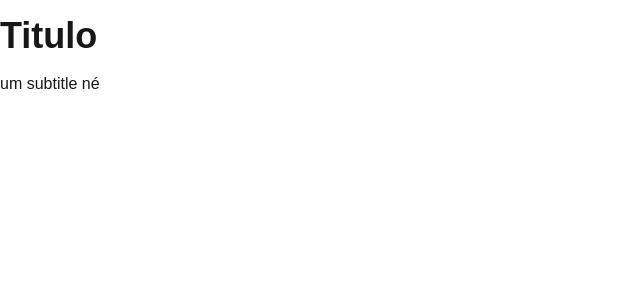
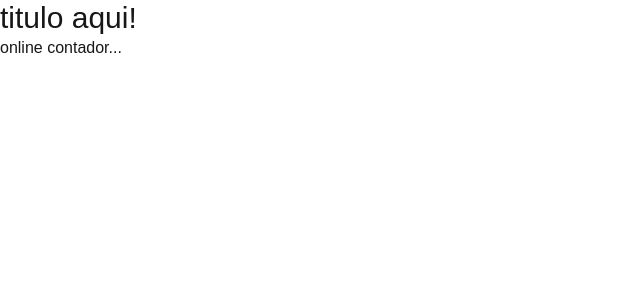
Before and after one commit to joaodlouro/React-Type-docs, a Next.js app in the folder form-zod/: page / in a window 1280 px wide. Shown: the top 300 px of the page, without its empty margins (0-640 px from the left). Built offline with nearby package versions, Linux system fonts and the light colour scheme.

Commit message:
nem components header/OnlineUser

```diff
--- a/form-zod/src/app/page.tsx
+++ b/form-zod/src/app/page.tsx
@@ -1,53 +1,16 @@
 "use client"
 
+import {Header} from "@/components/Header"
 import React from "react";
 
 
-
-const Subtitle = ({ label }: {label: string}) => {
-
-  return (
-   <p>{label}</p>
-   );
-};
-
-
-const Title = ({ label }: {label: string}) => {
-
-  return(
-  <h1 className="text-4xl font-bold my-4">{label}</h1>
-  );
-}
-                                      //type no iten⬇️!!
-
-const Headers = ({title, subtitle}: {title:string, subtitle: string;} ) =>{
-
-return(
-
-  <h1>
-    <Title label={title}/>
-    <Subtitle label={subtitle}/>
-
-  </h1>
-);
-
-};
-
-
-const Page = () =>{
-
-  const PageInfo ={
-    title:'Titulo',
-    subtitle: 'um subtitle né'
-  };
-
+const Page = () => {
 
   return(
     <div className="container mx-auto">
-      <Headers title={PageInfo.title} subtitle={PageInfo.subtitle} />
+    <Header />
     </div>
-
   );
-}
+};
 
 export default Page;
--- /dev/null
+++ b/form-zod/src/components/Header.tsx
@@ -0,0 +1,11 @@
+import { OnlineUsers } from "./OnlineUsers";
+
+export const Header= () => {
+  return(
+
+   <header>
+    <h1 className="text-3xl">titulo aqui!</h1>
+    <OnlineUsers />
+   </header>
+  );
+};
--- /dev/null
+++ b/form-zod/src/components/OnlineUsers.tsx
@@ -0,0 +1,6 @@
+export const OnlineUsers = () => {
+    return(
+
+        <p>online contador...</p>
+    );
+};
```
